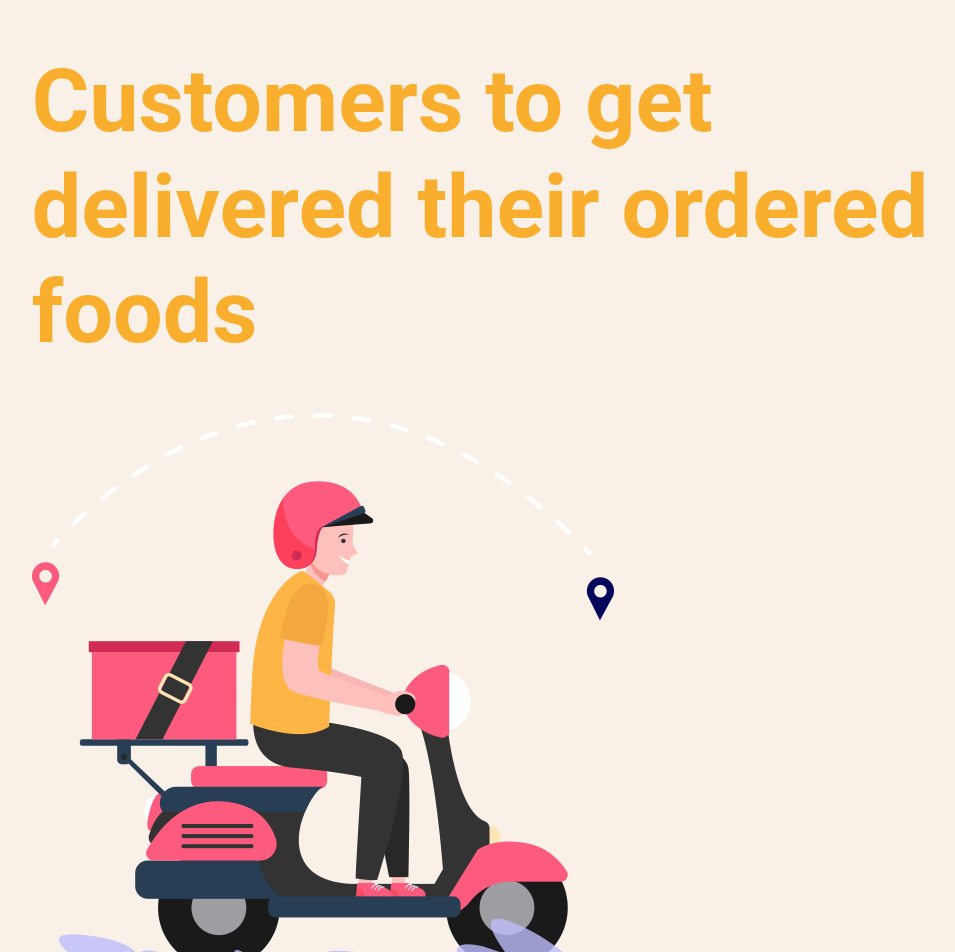
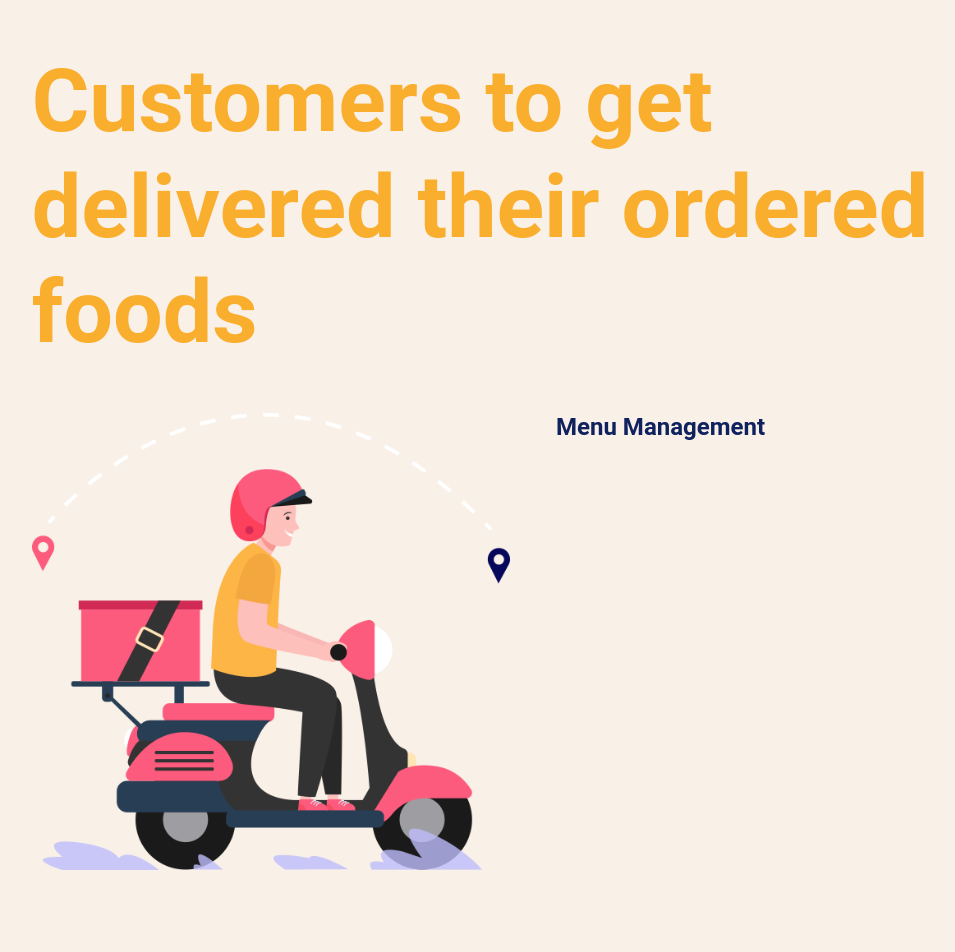
Before and after one commit to mreskini/FoodApp, a React (Create React App) app: page / in a window 1280 px wide. Shown: the top 952 px of the page, without its empty margins (99-1054 px from the left). Built offline with nearby package versions, Linux system fonts and the light colour scheme.

Commit message:
a commit to clear the git stack

```diff
--- a/src/components/delivery-boy-section.jsx
+++ b/src/components/delivery-boy-section.jsx
@@ -8,10 +8,12 @@ const DeliveryBoy = () => {
             </div>
             <div className="row py-5">
                 <div className="col-lg-6">
-                    <img src={deliveryBoyImage} alt="Delivery Boy Image" />
+                    <img src={deliveryBoyImage} className="img-fluid pr-3" alt="Delivery Boy Image" />
                 </div>
                 <div className="col-lg-6">
-
+                    <p className="theme-title-color h4 font-weight-600">
+                        Menu Management
+                    </p>
                 </div>
             </div>
         </div>
--- a/src/index.css
+++ b/src/index.css
@@ -18,3 +18,7 @@
 .delivery-boy-section-bg{
     background-color: #F9F0E8 !important;
 }
+
+.font-weight-600{
+    font-weight: 600 !important;
+}
```
